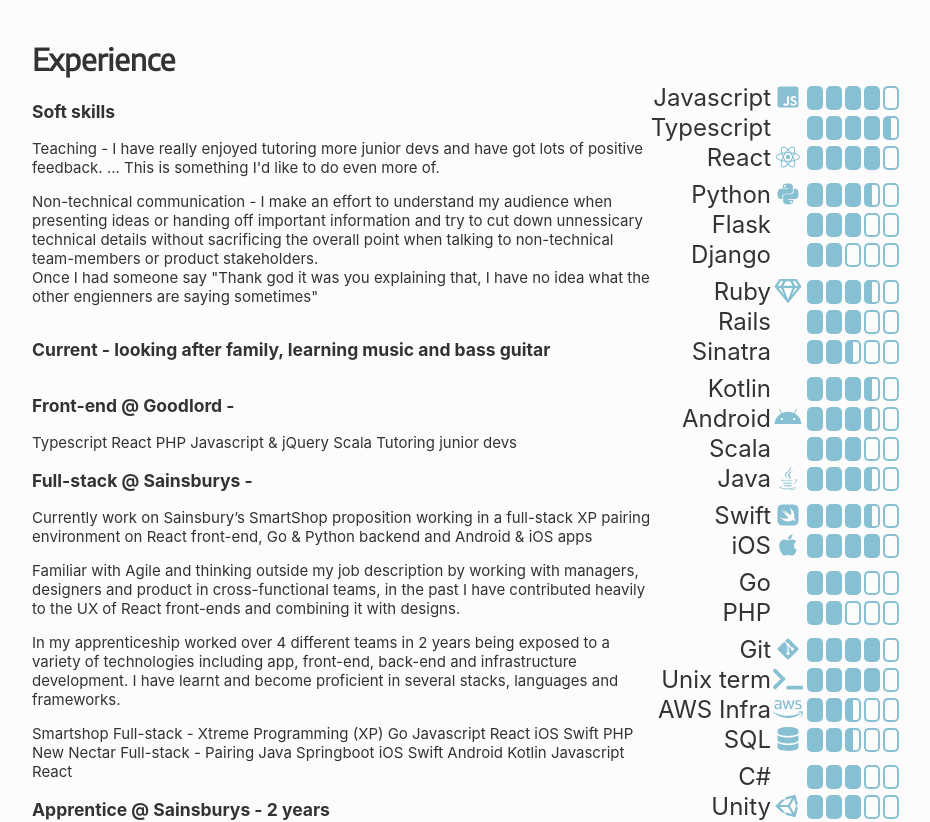
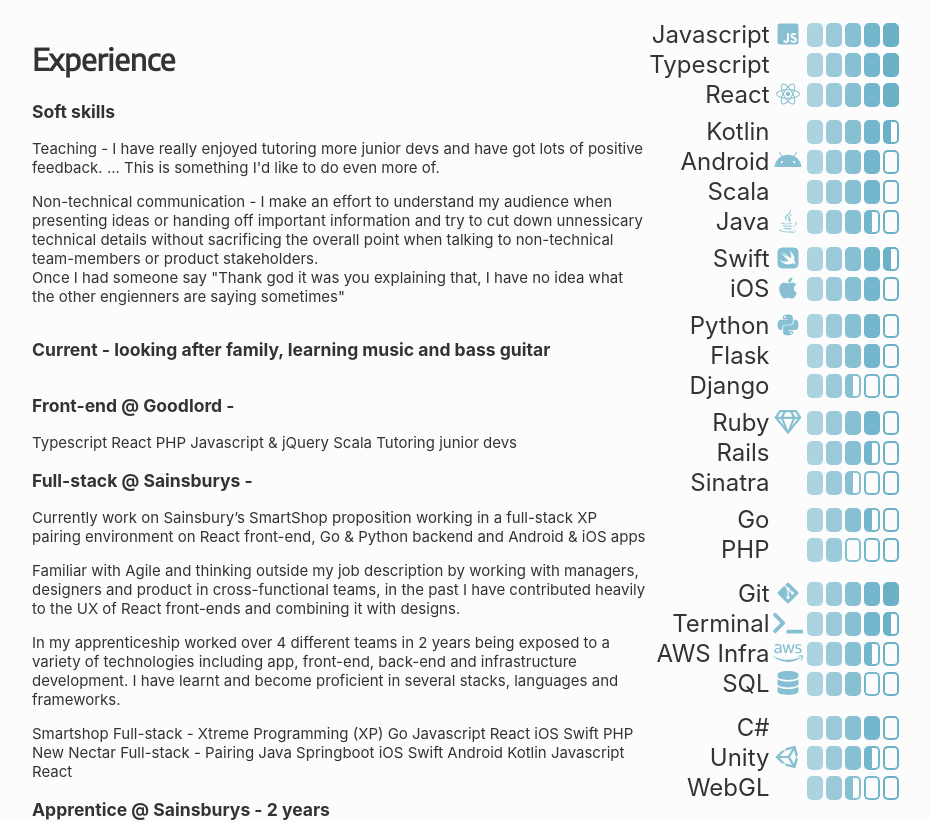
Before and after one commit to RobertBMerriman/robertbmerriman, a React (Create React App) app: page / in a window 1280 px wide. Shown: the part 800-1622 px from the top of the page, without its empty margins (174-1104 px from the left). Built offline with nearby package versions, Linux system fonts and the light colour scheme.

Commit message:
Upgrade skills

```diff
--- a/src/components/Row/index.tsx
+++ b/src/components/Row/index.tsx
@@ -4,10 +4,11 @@
 
 interface Props {
   children: ReactNode;
+  className?: string;
   center?: boolean;
   break?: boolean;
 }
 
 export const Row = (props: Props) => {
-  return <div className={cx("row", props.center && "center", props.break && "break")}>{props.children}</div>;
+  return <div className={cx("row", props.className, props.center && "center", props.break && "break")}>{props.children}</div>;
 };
--- /dev/null
+++ b/src/sections/skills/Skill.scss
@@ -0,0 +1,22 @@
+.skill .rating {
+  :nth-child(1), :nth-child(2) {
+    background-color: #acd3e0;
+    border-color: #acd3e0;
+  }
+  :nth-child(3), :nth-child(4) {
+    background-color: #9acad9;
+    border-color: #9acad9;
+  }
+  :nth-child(5), :nth-child(6) {
+    background-color: #87c0d2;
+    border-color: #87c0d2;
+  }
+  :nth-child(7), :nth-child(8) {
+    background-color: #74b6cb;
+    border-color: #74b6cb;
+  }
+  :nth-child(9), :nth-child(10) {
+    background-color: #6ab1c7;
+    border-color: #6ab1c7;
+  }
+}
--- a/src/sections/skills/Skill.tsx
+++ b/src/sections/skills/Skill.tsx
@@ -1,4 +1,5 @@
 import React from "react";
+import './Skill.scss'
 import { IconDefinition } from "@fortawesome/free-brands-svg-icons";
 import { FontAwesomeIcon } from "@fortawesome/react-fontawesome";
 import { Row } from "components/Row";
@@ -11,23 +12,27 @@
 }
 
 const ratingBlock: React.CSSProperties = { width: 8, height: 24, boxSizing: 'border-box', }
+const ratingHollow: React.CSSProperties = { background: 'transparent', borderWidth: '2px', borderStyle: 'solid', }
 const ratingLeft: React.CSSProperties = { marginLeft: 1.5, borderTopLeftRadius: 5, borderBottomLeftRadius: 5, }
 const ratingRight: React.CSSProperties = { marginRight: 1.5, borderTopRightRadius: 5, borderBottomRightRadius: 5, }
 
 export const Skill = ({ icon, name, rating }: Props) =>
-  <Row>
+  <Row className="skill">
     <Col right vCenter>
       <span style={{ fontSize: '1.6em', lineHeight: 1, whiteSpace: 'nowrap' }}>
         {name}
       </span>
     </Col>
-    <div style={{ fontSize: '24px', height: '1.25em', width: '1.25em', margin: '0 2px' }}>
+    <div style={{ fontSize: '24px', height: '1.25em', width: '1.25em', margin: '0 2px 0 3.5px' }}>
       {icon && <FontAwesomeIcon icon={icon} fixedWidth />}
     </div>
     <Col center vCenter>
-      <Row>
-        {Array(rating).fill(0).map((_, i) => i % 2 === 0 ? <div style={{ ...ratingBlock, ...ratingLeft, background: '#87c0d2' }} /> : <div style={{ ...ratingBlock, ...ratingRight, background: '#87c0d2' }} />)}
-        {Array(10 - rating).fill(0).map((_, i) => i % 2 === rating % 2 ? <div style={{ ...ratingBlock, ...ratingLeft, border: '2px #87c0d2 solid', borderRight: 'none' }} /> : <div style={{ ...ratingBlock, ...ratingRight, border: '2px #87c0d2 solid', borderLeft: 'none' }} />)}
+      <Row className="rating">
+        {Array(rating).fill(0).map((_, i) => i % 2 === 0 ? <div style={{ ...ratingBlock, ...ratingLeft, }} /> : <div style={{ ...ratingBlock, ...ratingRight, }} />)}
+        {Array(10 - rating).fill(0).map((_, i) =>
+          i % 2 === rating % 2
+            ? <div style={{ ...ratingBlock, ...ratingLeft, ...ratingHollow, borderRight: 'none', }} />
+            : <div style={{ ...ratingBlock, ...ratingRight, ...ratingHollow, borderLeft: 'none', }} />)}
       </Row>
     </Col>
   </Row>
--- a/src/sections/skills/index.tsx
+++ b/src/sections/skills/index.tsx
@@ -84,38 +84,41 @@
         Unity, C#, WebGL HTML5 Canvas
       </Col>
       <Col center>
-        <h1>&nbsp;</h1>
+        {/* <h1>&nbsp;</h1> */}
         <Col right>
-          <Skill icon={faJsSquare} name="Javascript" rating={8} />
-          <Skill name="Typescript" rating={9} />
-          <Skill icon={faReact} name="React" rating={8} />
+          <Skill icon={faJsSquare} name="Javascript" rating={10} />
+          <Skill name="Typescript" rating={10} />
+          <Skill icon={faReact} name="React" rating={10} />
           <SkillSpacer />
-          <Skill icon={faPython} name="Python" rating={7} />
-          <Skill name="Flask" rating={6} />
-          <Skill name="Django" rating={4} />
+          <Skill name="Kotlin" rating={9} />
+          <Skill icon={faAndroid} name="Android" rating={8} />
+          <Skill name="Scala" rating={8} />
+          <Skill icon={faJava} name="Java" rating={7} />
           <SkillSpacer />
-          <Skill icon={faGem} name="Ruby" rating={7} />
-          <Skill name="Rails" rating={6} />
+          <Skill icon={faSwift} name="Swift" rating={9} />
+          <Skill icon={faApple} name="iOS" rating={8} />
+          <SkillSpacer />
+          <Skill icon={faPython} name="Python" rating={8} />
+          <Skill name="Flask" rating={8} />
+          <Skill name="Django" rating={5} />
+          <SkillSpacer />
+          <Skill icon={faGem} name="Ruby" rating={8} />
+          <Skill name="Rails" rating={7} />
           <Skill name="Sinatra" rating={5} />
           <SkillSpacer />
-          <Skill name="Kotlin" rating={7} />
-          <Skill icon={faAndroid} name="Android" rating={7} />
-          <Skill name="Scala" rating={6} />
-          <Skill icon={faJava} name="Java" rating={7} />
-          <SkillSpacer />
-          <Skill icon={faSwift} name="Swift" rating={7} />
-          <Skill icon={faApple} name="iOS" rating={8} />
-          <SkillSpacer />
-          <Skill name="Go" rating={6} />
+          <Skill name="Go" rating={7} />
           <Skill name="PHP" rating={4} />
           <SkillSpacer />
-          <Skill icon={faGitAlt} name="Git" rating={8} />
-          <Skill icon={faTerminal} name="Unix term" rating={8} />
-          <Skill icon={faAws} name="AWS Infra" rating={5} />
-          <Skill icon={faDatabase} name="SQL" rating={5} />
           <SkillSpacer />
-          <Skill name="C#" rating={6} />
-          <Skill icon={faUnity} name="Unity" rating={6} />
+          <Skill icon={faGitAlt} name="Git" rating={10} />
+          <Skill icon={faTerminal} name="Terminal" rating={9} />
+          <Skill icon={faAws} name="AWS Infra" rating={7} />
+          <Skill icon={faDatabase} name="SQL" rating={6} />
+          <SkillSpacer />
+          <SkillSpacer />
+          <Skill name="C#" rating={8} />
+          <Skill icon={faUnity} name="Unity" rating={7} />
+          <Skill name="WebGL" rating={5} />
         </Col>
       </Col>
     </Row>
```
